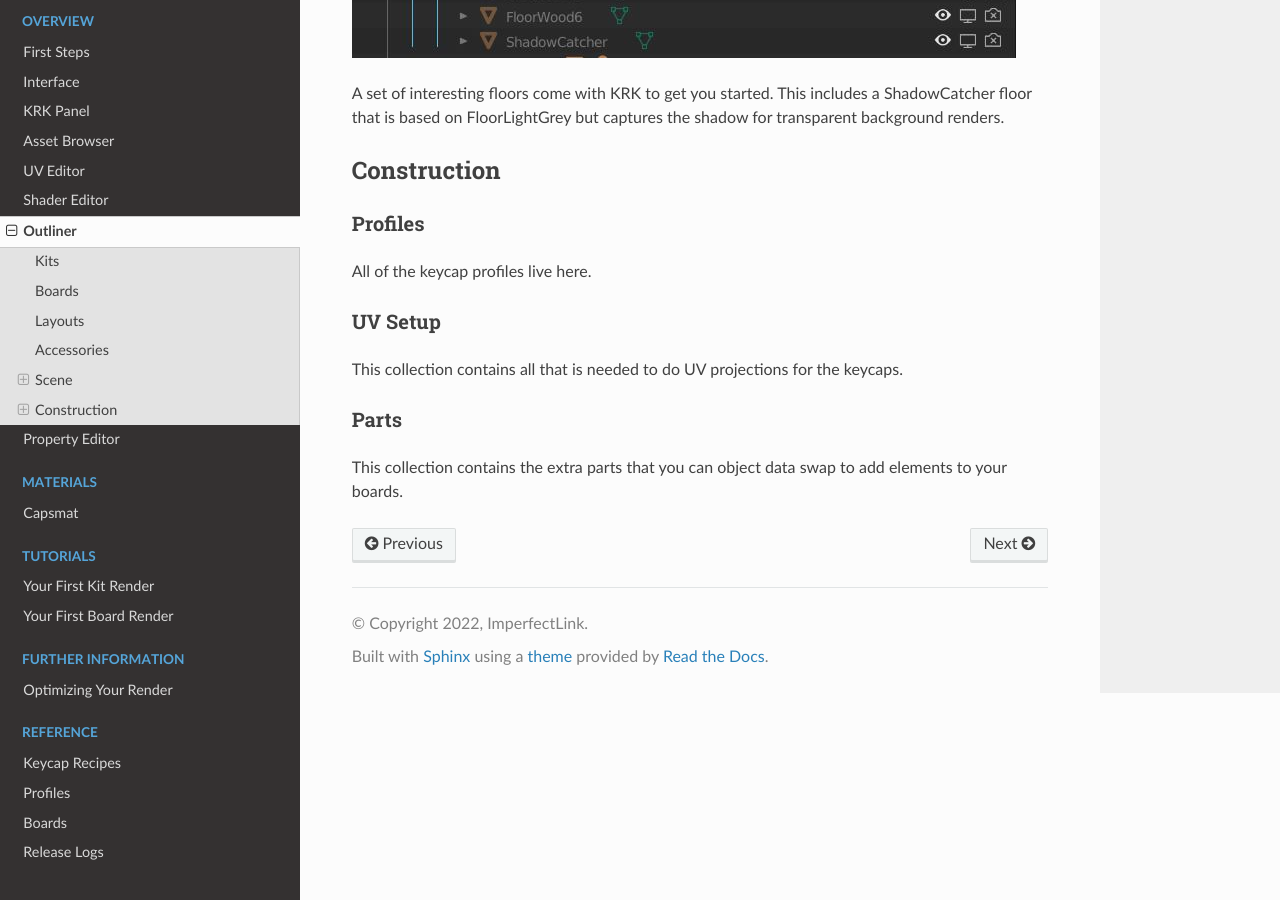
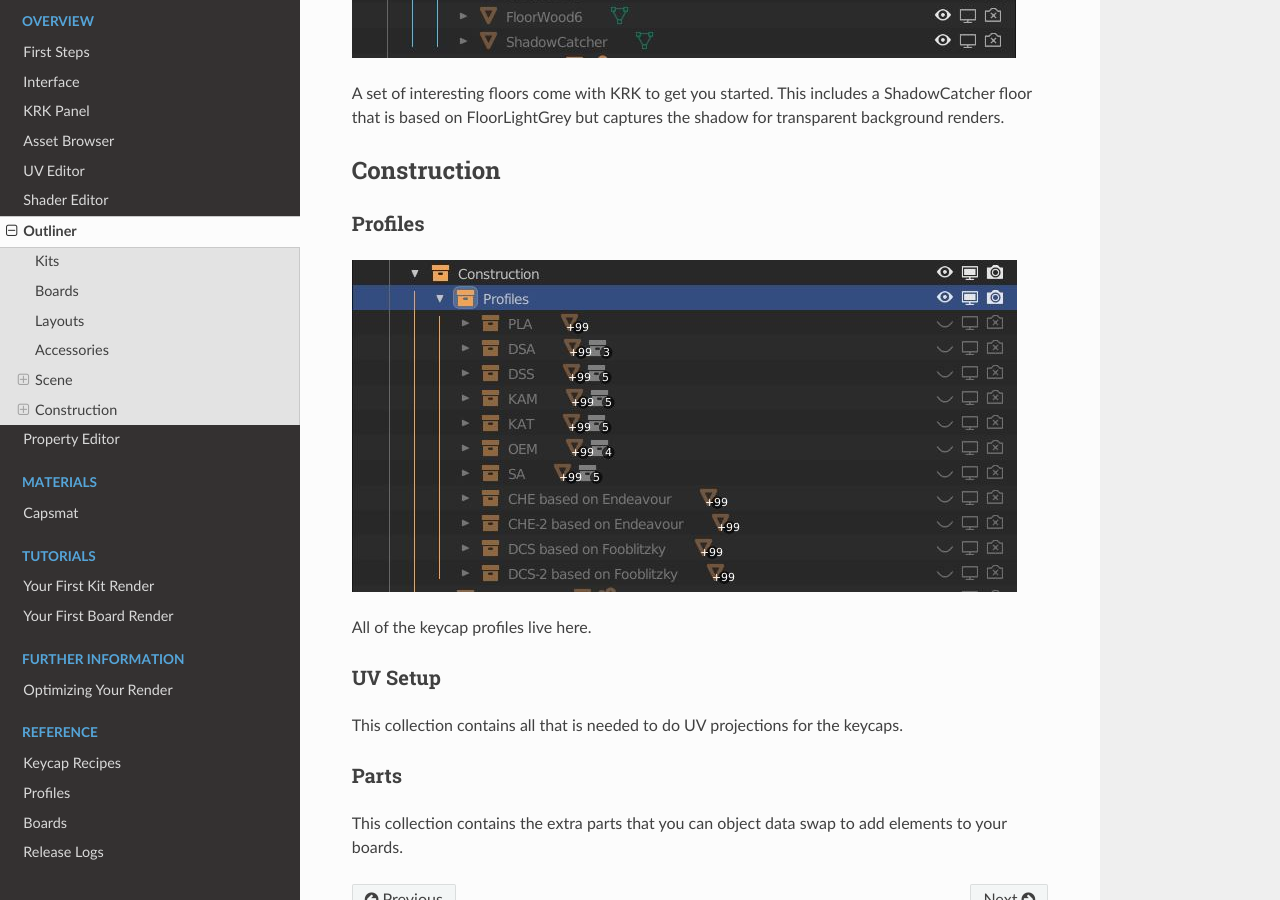
Before and after one commit to imperfectlink/KeyboardRenderKit, a Sphinx documentation site: the page built from docs/source/outliner.rst, in a window 1280 px wide and 900 px high, scrolled down 4450 px. Built offline with Sphinx 7.4.7 and the Read the Docs theme 2.0.0, drawn with Linux system fonts in a browser that asks for light colours.

Commit message:
Update outliner.rst

```diff
--- a/docs/source/outliner.rst
+++ b/docs/source/outliner.rst
@@ -59,6 +59,9 @@ Construction
 
 Profiles
 ----
+
+.. image:: img/ProfilesCollection.jpg
+
 All of the keycap profiles live here.
 
 UV Setup
```
